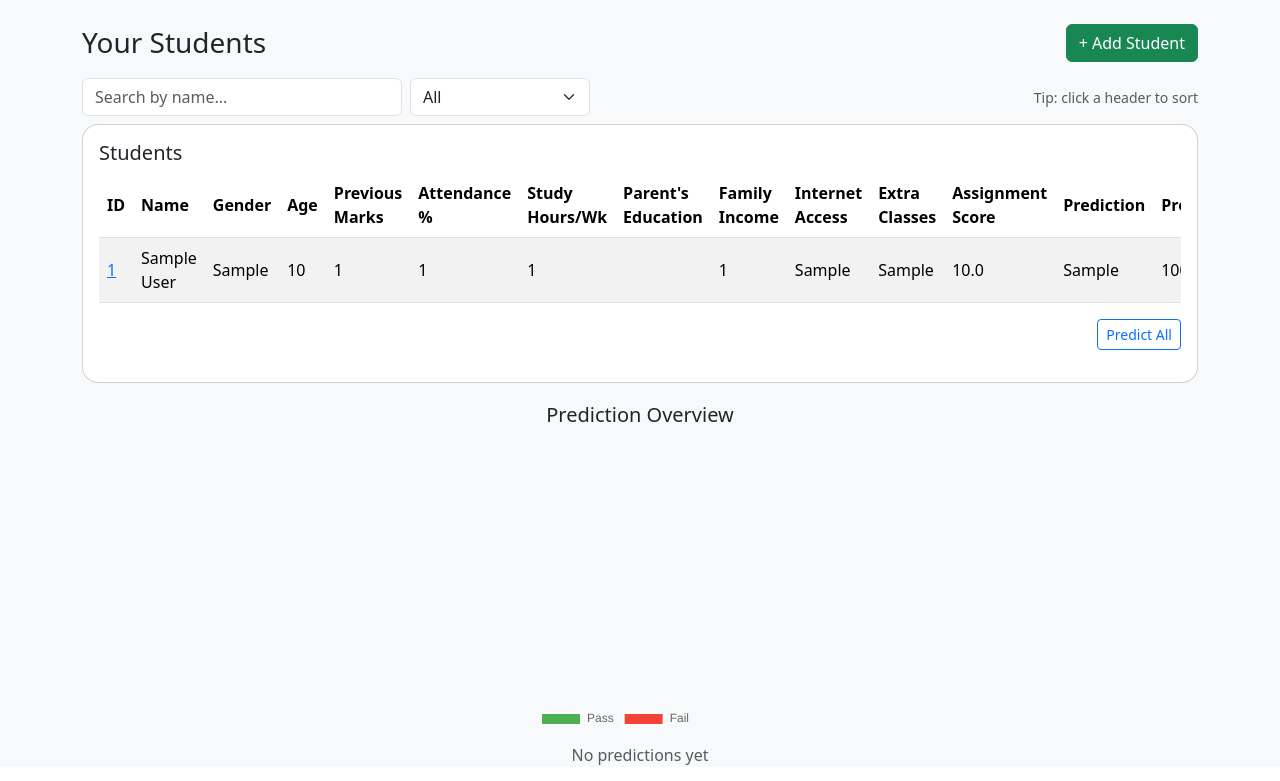
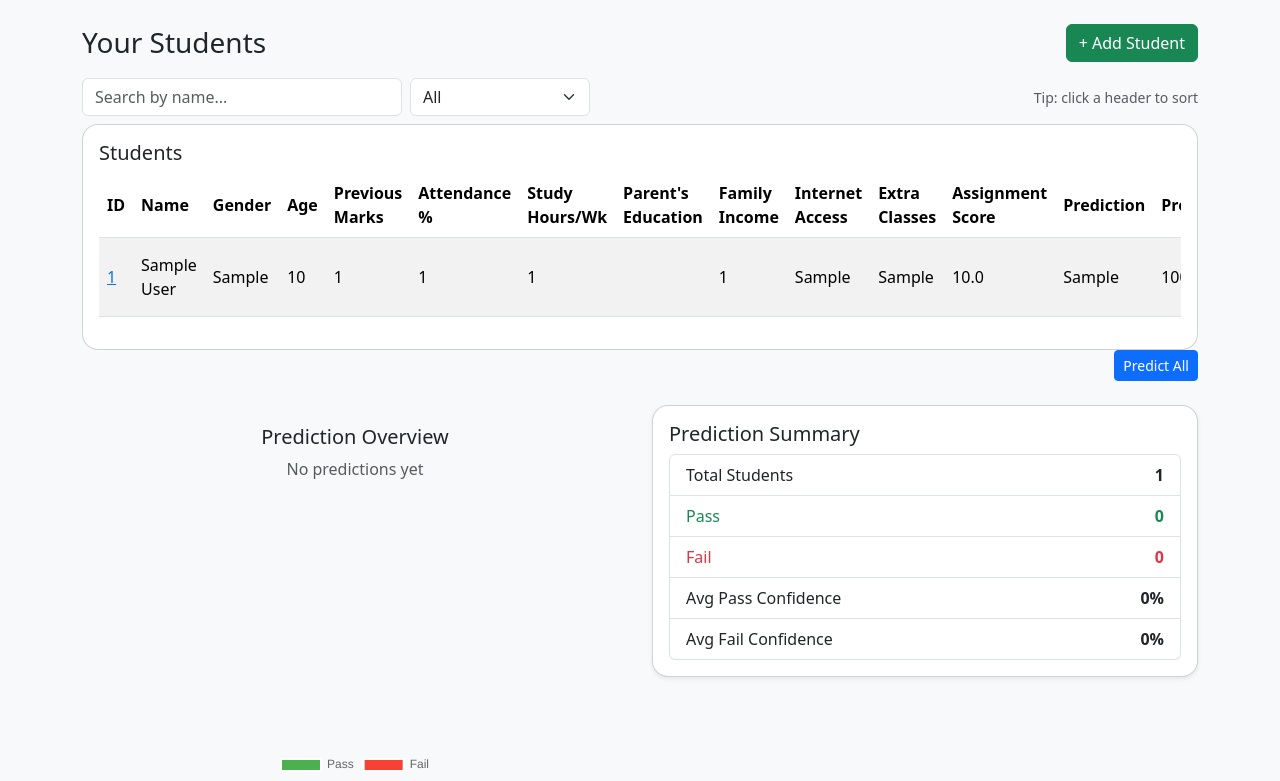
Before and after one commit to puspita1234u/performance-prediction-system, a Flask app: page /dashboard in a window 1280 px wide. Shown: the part 56-837 px from the top of the page. Run offline with Flask 3, Linux system fonts and the light colour scheme; the visitor is signed in with stand-in values (Sample User, id 1); tables that the repository leaves empty hold one stand-in row (values such as "Sample post").

Commit message:
Fixed the prediction chart and summary

```diff
--- a/app.py
+++ b/app.py
@@ -177,10 +177,28 @@ def dashboard():
         return require_teacher()
     tid = current_teacher_id()
     students = Student.query.filter_by(teacher_id=tid).order_by(Student.id.desc()).all()
-    # Provide data for chart
+
     chart_labels = [s.name for s in students]
     chart_marks = [s.previous_marks or 0 for s in students]
-    return render_template("dashboard.html", students=students, chart_labels=chart_labels, chart_marks=chart_marks)
+
+    # Compute summary
+    total = len(students)
+    passes = sum(1 for s in students if s.prediction == "Pass")
+    fails = sum(1 for s in students if s.prediction == "Fail")
+    avg_prob_pass = round(sum(s.probability for s in students if s.prediction == "Pass") / passes, 2) if passes else 0
+    avg_prob_fail = round(sum(s.probability for s in students if s.prediction == "Fail") / fails, 2) if fails else 0
+
+    return render_template(
+        "dashboard.html",
+        students=students,
+        chart_labels=chart_labels,
+        chart_marks=chart_marks,
+        total=total,
+        passes=passes,
+        fails=fails,
+        avg_prob_pass=avg_prob_pass,
+        avg_prob_fail=avg_prob_fail
+    )
 
 @app.route("/students/add_student", methods=["POST"])
 def add_student():
@@ -373,6 +391,24 @@ def predict_all():
     db.session.commit()
     return jsonify({"updated": count, "students": updated_students})
 
+@app.route("/students/<int:student_id>/delete", methods=["POST"])
+def delete_student(student_id):
+    if require_teacher():
+        return require_teacher()
+
+    s = Student.query.get_or_404(student_id)
+
+    # Ensure logged-in teacher owns the student
+    if s.teacher_id != current_teacher_id():
+        flash("Not authorized to delete this student.", "danger")
+        return redirect(url_for("dashboard"))
+
+    db.session.delete(s)
+    db.session.commit()
+    flash("Student deleted successfully.", "info")
+    return redirect(url_for("dashboard"))
+
+
 
 # --------- CLI helpers ---------
 
--- a/templates/dashboard.html
+++ b/templates/dashboard.html
@@ -128,24 +128,58 @@
             <td id="prob-{{ s.id }}">{{ (s.probability*100)|round(1) if s.probability is not none else '' }}</td>
             <td>
               <button class="btn btn-sm btn-outline-primary" onclick="predictStudent({{ s.id }})">Predict</button>
+              <form action="{{ url_for('delete_student', student_id=s.id) }}" method="POST" style="display:inline;">
+                <button type="submit" class="btn btn-sm btn-danger"
+                        onclick="return confirm('Are you sure you want to delete this student?');">
+                  Delete
+                </button>
+              </form>
             </td>
           </tr>
           {% endfor %}
         </tbody>
       </table>
-      <div class="mb-3 text-end">
-        <button class="btn btn-sm btn-outline-primary" onclick="predictAll()">Predict All</button>
-      </div>
     </div>
   </div>
 </div>
+<div class="mb-3 text-end">
+  <button class="btn btn-sm btn-primary" onclick="predictAll()">Predict All</button>
+</div>
 
 <!-- Prediction Overview -->
-<div class="chart-container" style="max-width: 350px; max-height: 300px; margin: 20px auto;">
-  <h5 class="text-center">Prediction Overview</h5>
-  <canvas id="predPie"></canvas>
-  <div id="noDataMsg" class="text-center text-muted mt-2" style="display:none;">
-    No predictions yet
+<div class="row mt-4">
+  <div class="col-md-6 d-flex justify-content-center">
+    <div class="chart-container" style="max-width: 350px; max-height: 300px; margin: 20px auto;">
+      <h5 class="text-center">Prediction Overview</h5>
+      <div id="noDataMsg" class="text-center text-muted mt-2" style="display:none;">
+        No predictions yet
+      </div>
+      <canvas id="predPie"></canvas>
+    </div>
+  </div>
+  <div class="col-md-6">
+    <div class="card shadow-sm">
+      <div class="card-body">
+        <h5 class="card-title">Prediction Summary</h5>
+        <ul class="list-group">
+          <li class="list-group-item d-flex justify-content-between">
+            <span>Total Students</span> <strong>{{ total }}</strong>
+          </li>
+          <li class="list-group-item d-flex justify-content-between text-success">
+            <span>Pass</span> <strong>{{ passes }}</strong>
+          </li>
+          <li class="list-group-item d-flex justify-content-between text-danger">
+            <span>Fail</span> <strong>{{ fails }}</strong>
+          </li>
+          <li class="list-group-item d-flex justify-content-between">
+            <span>Avg Pass Confidence</span> <strong>{{ avg_prob_pass*100 }}%</strong>
+          </li>
+          <li class="list-group-item d-flex justify-content-between">
+            <span>Avg Fail Confidence</span> <strong>{{ avg_prob_fail*100 }}%</strong>
+          </li>
+        </ul>
+      </div>
+    </div>
   </div>
 </div>
 
```
